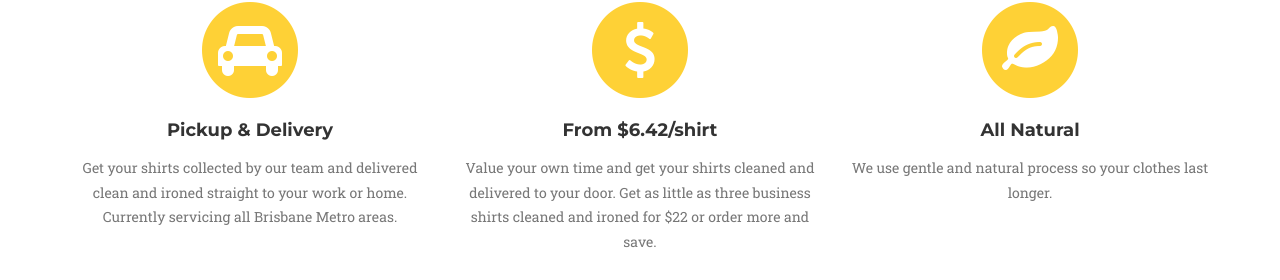
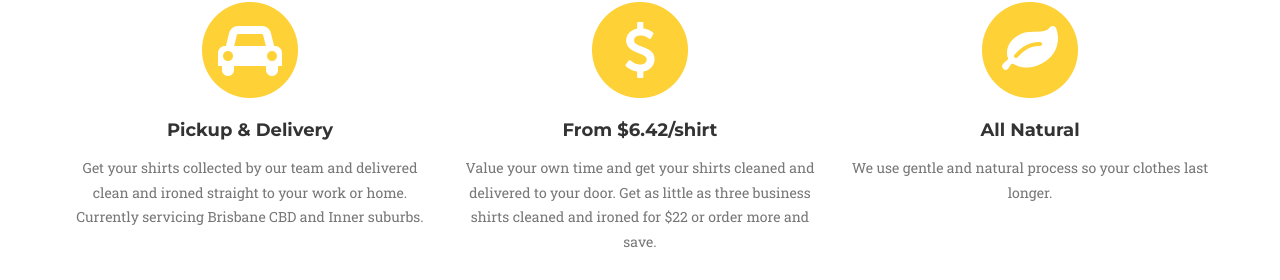
Before and after one commit to naumovic/MINT, a website: page index.html in a window 1280 px wide. Shown: the part 1145-1425 px from the top of the page. Drawn offline with nearby package versions, Linux system fonts and the light colour scheme; a web font is replaced by a local one.

Commit message:
Updated content - service area
Change from Brisbane Metro to Brisbane CBD and Inner suburbs

```diff
--- a/index.html
+++ b/index.html
@@ -102,7 +102,7 @@
                         <i class="fa fa-car fa-stack-1x fa-inverse"></i>
                     </span>
                     <h4 class="service-heading">Pickup &amp; Delivery</h4>
-                    <p class="text-muted">Get your shirts collected by our team and delivered clean and ironed straight to your work or home. Currently servicing all Brisbane Metro areas.</p>
+                    <p class="text-muted">Get your shirts collected by our team and delivered clean and ironed straight to your work or home. Currently servicing Brisbane CBD and Inner suburbs.</p>
                 </div>
                 <div class="col-md-4">
                     <span class="fa-stack fa-4x">
```
